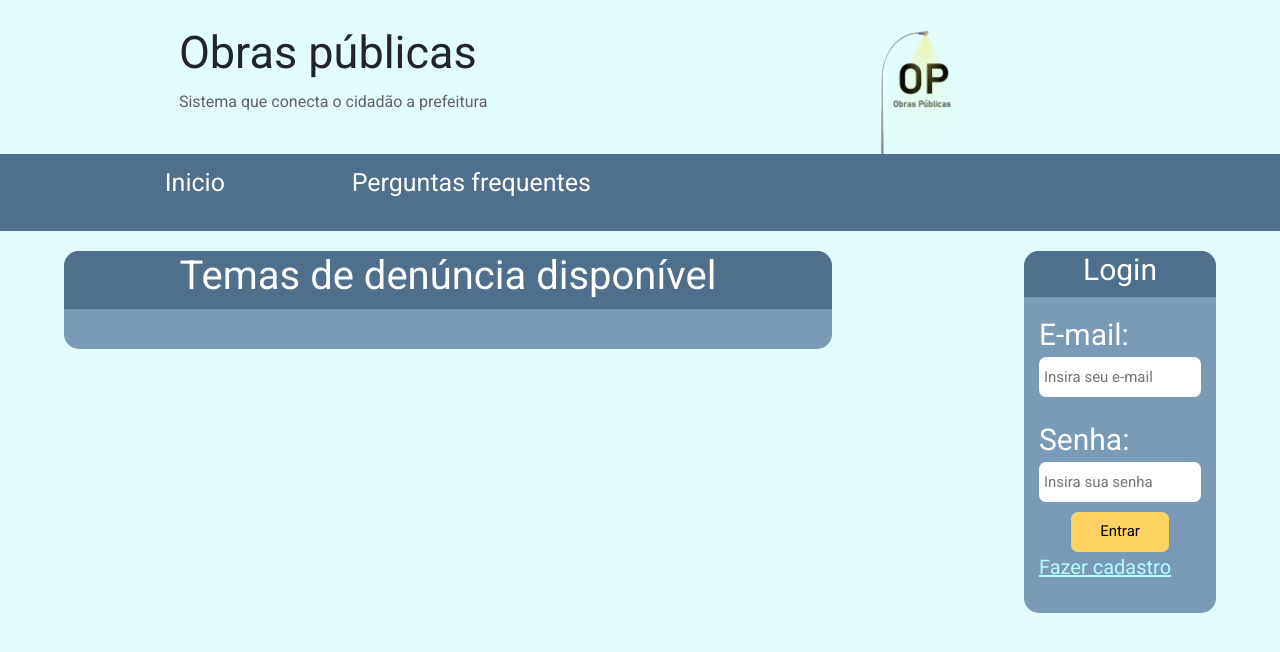
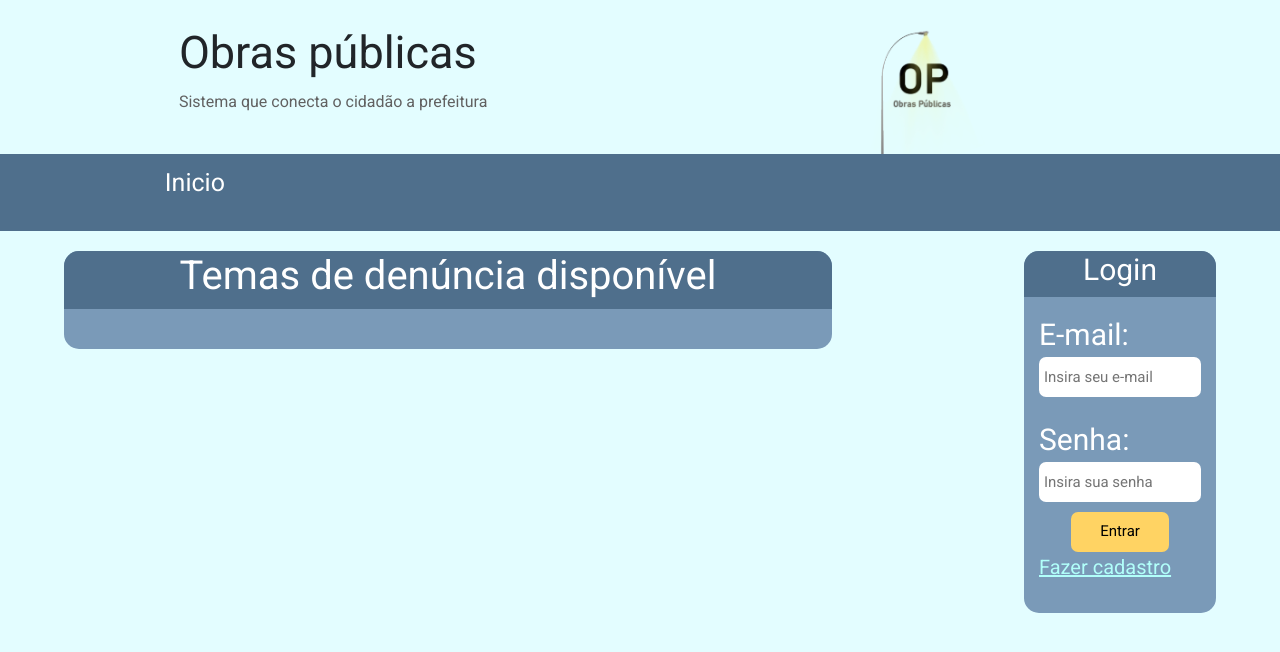
Before and after one commit to Rogerio-N/rogerio-n.github.io, a Jekyll site: the page index.html, which Jekyll copies as it is, in a window 1280 px wide. Shown: the top 652 px of the page. Built offline with Jekyll 4.4.1, drawn with Linux system fonts in a browser that asks for light colours.

Commit message:
[FIX] Removed FAQ of header nav

```diff
--- a/FAQ.html
+++ b/FAQ.html
@@ -32,7 +32,7 @@
             <nav id="nav-bar">
                 <ul>
                     <li><a href="home.html">Inicio</a></li>
-                    <li><a href="FAQ.html">Perguntas frequentes</a></li>
+                    <!--<li><a href="FAQ.html">Perguntas frequentes</a></li>-->
                 </ul>
             </nav>
         </div>
--- a/cadastro.html
+++ b/cadastro.html
@@ -33,7 +33,7 @@
             <nav id="nav-bar">
                 <ul>
                     <li><a href="home.html">Inicio</a></li>
-                    <li><a href="FAQ.html">Perguntas frequentes</a></li>
+                    <!--<li><a href="FAQ.html">Perguntas frequentes</a></li>-->
                 </ul>
             </nav>
         </div>
--- a/create-complaint.html
+++ b/create-complaint.html
@@ -34,7 +34,7 @@
             <nav id="nav-bar">
                 <ul>
                     <li><a href="home.html">Inicio</a></li>
-                    <li><a href="FAQ.html">Perguntas frequentes</a></li>
+                    <!--<li><a href="FAQ.html">Perguntas frequentes</a></li>-->
                     <li>
                         <!-- Button trigger modal -->
                         <button id="info-displayer" type="button" class="btn btn-primary" data-bs-toggle="modal" data-bs-target="#exampleModal">
--- a/edit-data.html
+++ b/edit-data.html
@@ -33,7 +33,7 @@
             <nav id="nav-bar">
                 <ul>
                     <li><a href="home.html">Inicio</a></li>
-                    <li><a href="FAQ.html">Perguntas frequentes</a></li>
+                    <!--<li><a href="FAQ.html">Perguntas frequentes</a></li>-->
                 </ul>
             </nav>
         </div>
--- a/home.html
+++ b/home.html
@@ -34,7 +34,7 @@
             <nav id="nav-bar">
                 <ul>
                     <li><a href="home.html">Inicio</a></li>
-                    <li><a href="FAQ.html">Perguntas frequentes</a></li>
+                    <!--<li><a href="FAQ.html">Perguntas frequentes</a></li>-->
                     <li>
                         <!-- Button trigger modal -->
                         <button id="info-displayer" type="button" class="btn btn-primary" data-bs-toggle="modal" data-bs-target="#exampleModal">
--- a/index.html
+++ b/index.html
@@ -32,7 +32,7 @@
             <nav id="nav-bar">
                 <ul>
                     <li><a onclick="loginRedirect()">Inicio</a></li>
-                    <li><a href="FAQ.html">Perguntas frequentes</a></li>
+                    <!--<li><a href="FAQ.html">Perguntas frequentes</a></li>-->
                     <li>
                         <!-- Button trigger modal -->
                         <button id="login-nav-btn" type="button" class="btn btn-primary" data-bs-toggle="modal" data-bs-target="#exampleModal">
```
